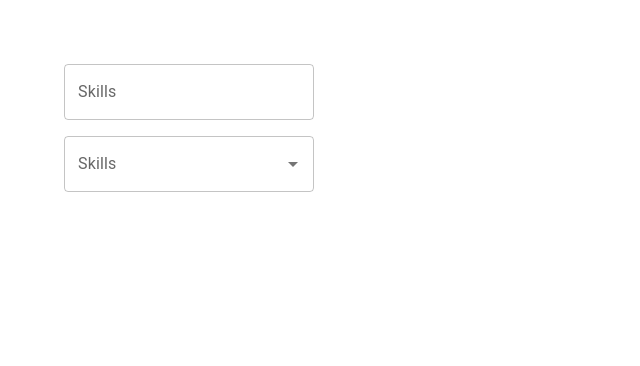
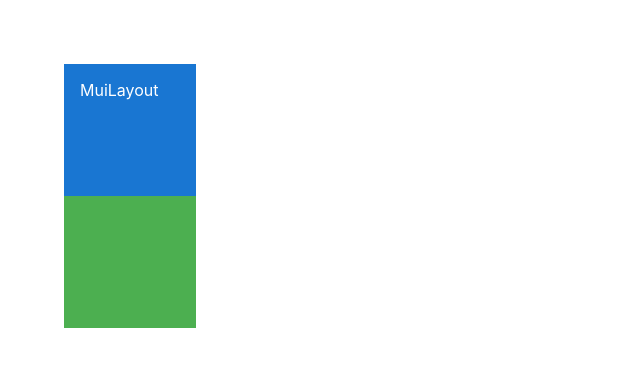
Before and after one commit to thethmuenaing/react-mui-demo, a React (Create React App) app: page / in a window 1280 px wide. Shown: the top 366 px of the page, without its empty margins (0-640 px from the left). Built offline with nearby package versions, Linux system fonts and the light colour scheme.

Commit message:
build MuiLayout component

```diff
--- a/src/App.tsx
+++ b/src/App.tsx
@@ -7,7 +7,8 @@
 // import { MuiCheckbox } from './components/MuiCheckbox';
 // import { MuiSwitch } from './components/MuiSwitch';
 // import { MuiRating } from './components/MuiRating';
-import { MuiAutocomplete } from './components/MuiAutocomplete';
+// import { MuiAutocomplete } from './components/MuiAutocomplete';
+import { MuiLayout } from './components/MuiLayout';
 
 function App() {
   return (
@@ -20,7 +21,8 @@
       {/* <MuiCheckbox/> */}
       {/* <MuiSwitch/> */}
       {/* <MuiRating/> */}
-      <MuiAutocomplete/>
+      {/* <MuiAutocomplete/> */}
+      <MuiLayout/>
     </div>
   );
 }
--- /dev/null
+++ b/src/components/MuiLayout.tsx
@@ -0,0 +1,31 @@
+import { Box } from "@mui/material"
+
+
+
+export const MuiLayout = () => {
+	return (
+		<>
+			<Box sx={{
+				backgroundColor: "primary.main",
+				color:"white",
+				height:"100px",
+				width:"100px",
+				padding:"16px",
+				"&:hover" : {
+					backgroundColor: "primary.light"
+				}
+			}}>
+				MuiLayout
+			</Box>
+			<Box
+			display="flex"
+			width="100px"
+			height="100px"
+			bgcolor="success.light"
+			p={2}
+			>
+
+			</Box>
+		</>
+	)
+}
```
